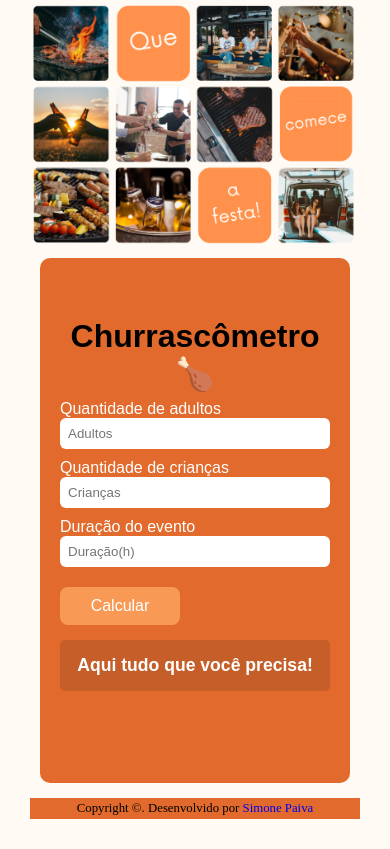
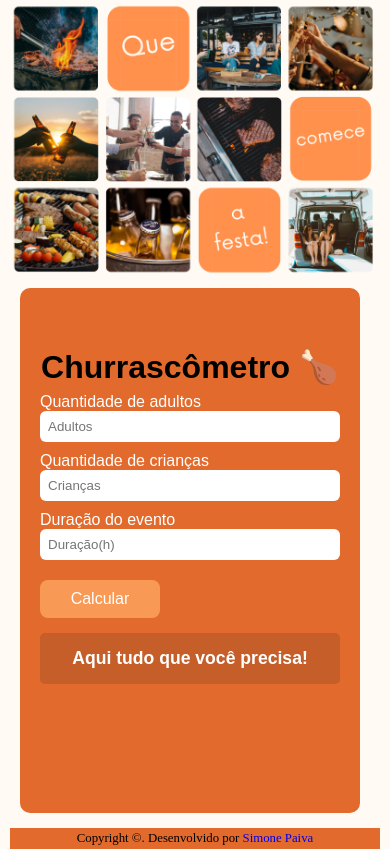
Before and after one commit to simonegpaiva/Churrascometro, a plain HTML site: page index.html in a window 390 px wide. Drawn offline with Linux system fonts and the light colour scheme; a web font is replaced by a local one.

Commit message:
responsivo

```diff
--- a/style.css
+++ b/style.css
@@ -131,3 +131,30 @@ footer a{
     font-size: .3rem;
   }
 }
+
+@media (max-width: 500px){
+  .grid{
+    display: flex;
+    flex-direction: column;
+  }
+
+  .container{
+    max-width: 370px;
+    margin: auto;
+  }
+
+  .box{
+    margin-top: 5px;
+    width: 300px;
+    height: 500px;
+    padding-bottom: 5px;
+  }
+
+  .box h1{
+    margin-bottom: 7px;
+  }
+
+  .footer{
+    font-size: .3rem;
+  }
+}
```
